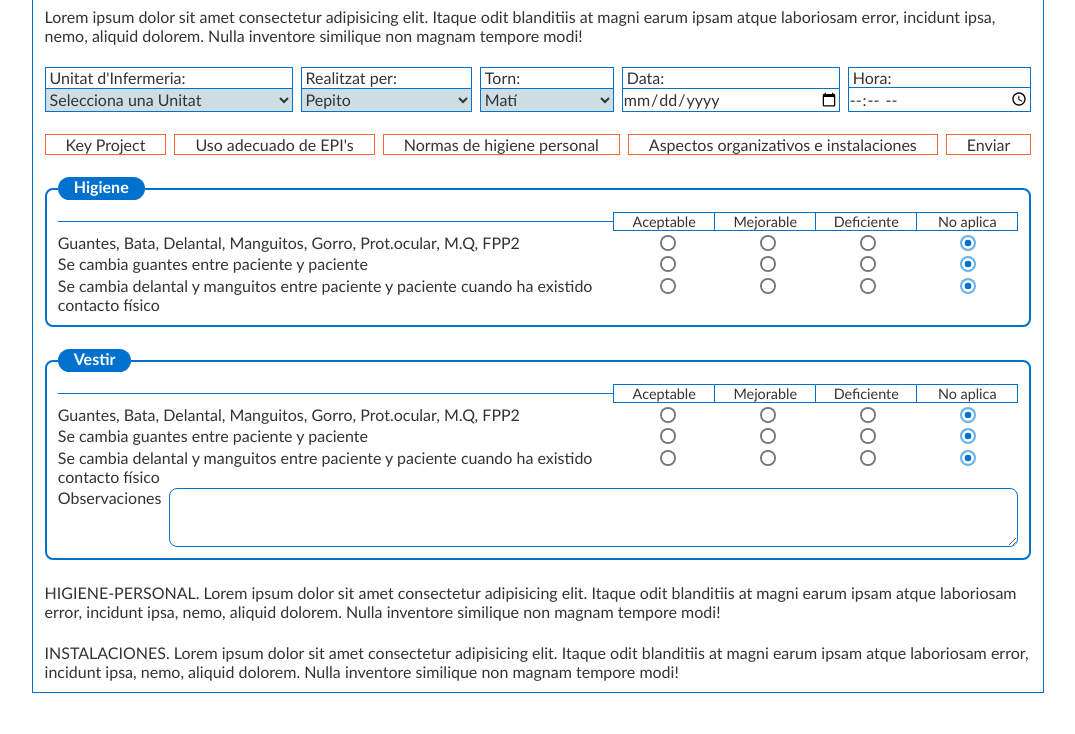
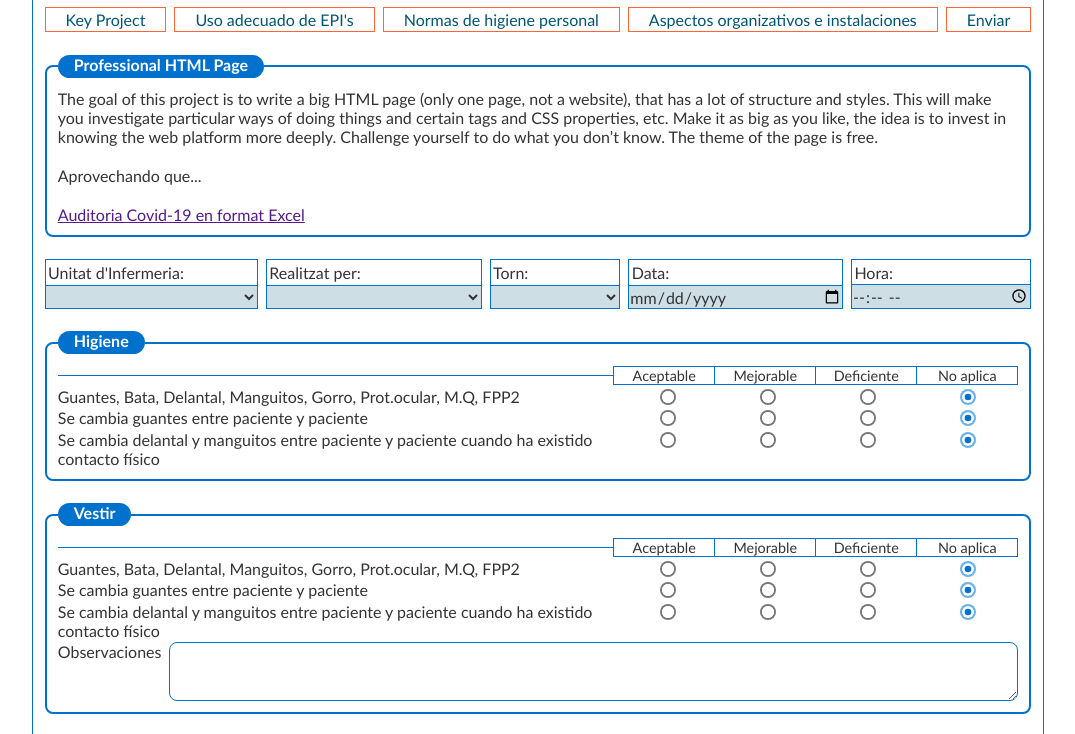
Before and after one commit to montserc/project-html-page, a plain HTML site: page public/index.html in a window 1280 px wide. Shown: the part 83-817 px from the top of the page, without its empty margins (102-1177 px from the left). Drawn offline with Linux system fonts and the light colour scheme; files whose address does not match are found by name.

Commit message:
Estructura definida y funcional

```diff
--- a/public/index.css
+++ b/public/index.css
@@ -1,4 +1,4 @@
-body, select, textarea, button, input:not([type="radio"]) {
+body, select, textarea, input:not([type="radio"]) {
   font-family: "Trebuchet MS", Arial, Helvetica, sans-serif;
   color: #333334;
   font-size: 1rem;
@@ -7,8 +7,23 @@ h1, p, div, option, label, textarea, input {
   margin: 0;
   padding: 0;
 }
-select {
+select, input:not([type="radio"]) {
   background-color: #CEDEE5;
+}
+p:not(.doneby-item) {
+  padding-bottom: 1.25rem;
+}
+label.doneby-item{
+  display: block;
+  padding: 0.15rem;
+}
+img {
+  max-height: 100%;
+  min-width: 100%;
+  /*object-fit: cover;*/
+  border-radius: 0.5rem;
+  cursor: pointer;
+  transition: 0.3s;
 }
 input[type="radio"] {
   appearance: none;
@@ -36,8 +51,8 @@ textarea  {
   border: 1px solid #0072CE;
   border-radius: 0.5rem;
 }
-textarea:focus {
-  outline: 2px solid #0072CE;
+textarea:focus, select:focus, input:focus {
+  outline: 1.5px solid #0072CE;
 }
 
 /* FLEXBOX */
@@ -54,29 +69,26 @@ textarea:focus {
 .main-item {
   padding: 0.7rem;
 }
-.doneby-grid1, .menu-grid {
+.doneby-gridrow, .menu-grid {
   display: flex;
   flex-direction: row;
-  flex-wrap: wrap;
+  /*flex-wrap: wrap;*/
   justify-content: flex-start;
   align-items: stretch;
 }
-.doneby-grid2 {
+.doneby-gridcol {
   display: flex;
   flex-direction: column;
   justify-content:flex-start;
   align-items: stretch;
-  align-content: flex-start;
-  flex: 1 1 auto;
+  /*align-content: flex-start;*/
+  flex: 1 0 auto;
   margin-right: 0.5rem;
 }
 .doneby-item {
   border: 1px solid #0072CE;
   border-bottom: 0;
-  flex: 1 1 auto;
-}
-p.doneby-item {
-  padding-left: 0.25rem;
+  flex: 1 0 auto;
 }
 .doneby-item:last-child {
   border-bottom: 1px solid #0072CE;
@@ -86,11 +98,24 @@ p.doneby-item {
   text-align: center;
   border: 1px solid #ff6633;
   margin-right: 0.5rem;
+  padding: 0.15rem;
+  color: #005577;
 }
-.menu-item:last-child, .doneby-grid2:last-child{
+.menu-item:last-child, .doneby-gridcol:last-child{
   margin-right: 0;
 }
-fieldset {
+.menu-item:hover {
+  outline: 1.5px solid #ff6633;
+}
+.menu-item-clicked {
+  font-weight: bold;
+  background: #fff0e0;
+}
+.menu-item-unclicked {
+  font-weight: normal;
+  background: #FFF;
+}
+fieldset, .fs-grid {
   display: flex;
   flex-direction: column;
   justify-content:space-around;
@@ -139,9 +164,12 @@ legend {
   width: 100px;
 }
 .fs-header-item:nth-child(1), .fs-row-item:nth-child(1), .comment-item:last-child {
-  flex: 1 1 auto;
+  flex: 1 0 auto;
   text-align: left;
 }
 .comment-item {
   padding-right: 0.5rem;
 }
+#title {
+  color: #005577;
+}
--- a/public/index.html
+++ b/public/index.html
@@ -12,46 +12,8 @@
     <script type="module" src="/dist/index.js"></script>
 
     <main class="main-grid">
-      <h1 class="main-item" id="title">Titol</h1>
-      <section id="key-project">
-        <div class="main-item">
-          <p>Lorem ipsum dolor sit amet consectetur adipisicing elit. Itaque odit blanditiis at magni earum ipsam atque laboriosam error, incidunt ipsa, nemo, aliquid dolorem. Nulla inventore similique non magnam tempore modi!</p>
-        </div>
-      </section>
-      <section id="done-by">
-        <div class="main-item">
-          <div class="doneby-grid1">
-            <div class="doneby-grid2">
-              <p class="doneby-item">Unitat d'Infermeria: </p>
-              <select class="doneby-item" name="unit">
-                <option value="">Selecciona una Unitat</option>
-                <option value="GR1">Gregal 1</option>
-                <option value="GR1">Gregal 2</option>
-                <option value="LL1">Llevant 1</option>
-                <option value="XL1">Xaloc 1</option>
-              </select>
-            </div>
-            <div class="doneby-grid2">
-              <p class="doneby-item">Realitzat per: </p>
-              <select class="doneby-item" name="done-by">
-                <option value="GR1">Pepito</option>
-                <option value="GR1">Montse</option>
-                <option value="LL1">Pere</option>
-              </select>
-            </div>
-            <div class="doneby-grid2">
-              <p class="doneby-item">Torn: </p>
-              <select class="doneby-item" name="??">
-                <option value="mati">Matí</option>
-                <option value="tarda">Tarda</option>
-                <option value="nit">Nit</option>
-              </select>
-            </div>
-            <div class="doneby-grid2"><p class="doneby-item">Data:</p><input class="doneby-item" type="date"></div>
-            <div class="doneby-grid2"><p class="doneby-item">Hora:</p><input class="doneby-item" type="time"></div>
-          </div>
-        </div>
-      </section>
+      <h1 class="main-item" id="title">a big HTML page</h1>
+
       <section id="menu">
         <div class="main-item">
           <div class="menu-grid">
@@ -63,6 +25,62 @@
           </div>
         </div>
       </section>
+
+      <section id="key-project" class="main-item">
+        <fieldset class="fs-grid">
+          <legend>Professional HTML Page</legend>
+          <p>
+            The goal of this project is to write a big HTML page (only one page, not a website), that has a lot of structure
+            and styles. This will make you investigate particular ways of doing things and certain tags and CSS properties,
+            etc. Make it as big as you like, the idea is to invest in knowing the web platform more deeply. Challenge yourself
+            to do what you don’t know. The theme of the page is free.
+          </p>
+          <p>
+            Aprovechando que...
+          </p>
+          <a href="">Auditoria Covid-19 en format Excel</a>
+
+        </fieldset>
+      </section>
+
+      <section id="empty"></section>
+
+      <section id="done-by">
+        <div class="main-item">
+          <div class="doneby-gridrow">
+            <div class="doneby-gridcol">
+              <label class="doneby-item">Unitat d'Infermeria: </label>
+              <select class="doneby-item" name="unit">
+                <option value=""></option>
+                <option value="GR1">Gregal 1</option>
+                <option value="GR1">Gregal 2</option>
+                <option value="LL1">Llevant 1</option>
+                <option value="XL1">Xaloc 1</option>
+              </select>
+            </div>
+            <div class="doneby-gridcol">
+              <label class="doneby-item">Realitzat per: </label>
+              <select class="doneby-item" name="done-by">
+                <option value=""></option>
+                <option value="Nom1">Nom1 Cognoms1</option>
+                <option value="Nom2">Nom2 Cognoms2</option>
+              </select>
+            </div>
+            <div class="doneby-gridcol">
+              <label class="doneby-item">Torn: </label>
+              <select class="doneby-item" name="??">
+                <option value=""></option>
+                <option value="mati">Matí</option>
+                <option value="tarda">Tarda</option>
+                <option value="nit">Nit</option>
+              </select>
+            </div>
+            <div class="doneby-gridcol"><label class="doneby-item">Data:</label><input class="doneby-item" type="date"></div>
+            <div class="doneby-gridcol"><label class="doneby-item">Hora:</label><input class="doneby-item" type="time"></div>
+          </div>
+        </div>
+      </section>
+
       <section id="uso-adecuado-epis">
         <div class="main-item">
           <fieldset class="fs-grid">
--- a/src/index.js
+++ b/src/index.js
@@ -1,9 +1,10 @@
 let displays = [
-    { when: "a-key", hide: ["done-by","uso-adecuado-epis","higiene-personal","instalaciones"], show: ["key-project"] },
-    { when: "a-epis", hide: ["key-project","higiene-personal","instalaciones"], show: ["done-by","uso-adecuado-epis"] },
-    { when: "a-personal", hide: ["key-project","uso-adecuado-epis","instalaciones"], show: ["done-by", "higiene-personal"] },
-    { when: "a-instalaciones", hide: ["key-project","uso-adecuado-epis","higiene-personal"], show: ["done-by", "instalaciones"] },
-    { when: "a-enviar", hide: ["key-project"], show: ["done-by"] },
+    { when: "a-key", hide: ["done-by","uso-adecuado-epis","higiene-personal","instalaciones"], show: ["key-project"], title: "a big HTML page" },
+//    { when: "a-page", hide: ["empty"], show: ["key-project","done-by","uso-adecuado-epis","higiene-personal","instalaciones"], title: "Auditoria Covid-19" },
+    { when: "a-epis", hide: ["key-project","higiene-personal","instalaciones"], show: ["done-by","uso-adecuado-epis"], title: "Auditoria Covid-19" },
+    { when: "a-personal", hide: ["key-project","uso-adecuado-epis","instalaciones"], show: ["done-by", "higiene-personal"], title: "Auditoria Covid-19" },
+    { when: "a-instalaciones", hide: ["key-project","uso-adecuado-epis","higiene-personal"], show: ["done-by", "instalaciones"], title: "Auditoria Covid-19" },
+    { when: "a-enviar", hide: ["key-project"], show: ["done-by"], title: "Auditoria Covid-19" },
 ]
 
 document.addEventListener('DOMContentLoaded',function() {
@@ -23,14 +24,17 @@ function displayItem(dp, icurrent, dps) {
         dp.show.map(i => document.getElementById(i).style.display = 'block');
 
         dps.filter((item, index) => index != icurrent).forEach(element => {
-            document.getElementById(element.when).parentElement.style.background='white';
-            document.getElementById(element.when).parentElement.style.fontWeight='normal';
+            document.getElementById(element.when).parentElement.classList.add('menu-item-unclicked');
+            document.getElementById(element.when).parentElement.classList.remove('menu-item-clicked');
+
         });
 
         dps.filter((item, index) => index == icurrent).forEach(element => {
-            document.getElementById(element.when).parentElement.style.background='#FFFFE0';
-            document.getElementById(element.when).parentElement.style.fontWeight='bold';
+            document.getElementById(element.when).parentElement.classList.remove('menu-item-unclicked');
+            document.getElementById(element.when).parentElement.classList.add('menu-item-clicked');
         });
+
+        document.getElementById('title').textContent = dp.title;
 
     });
 }
```
Also changed, not shown: src/auditoria-excel.jpg (added).
